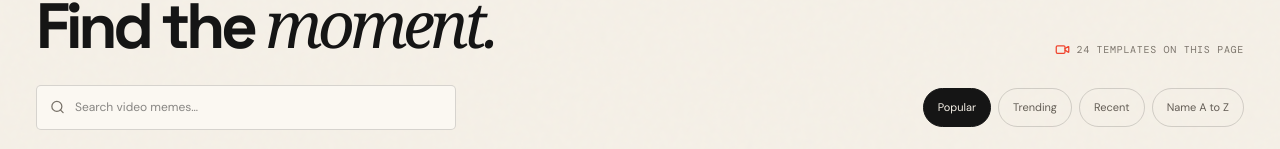
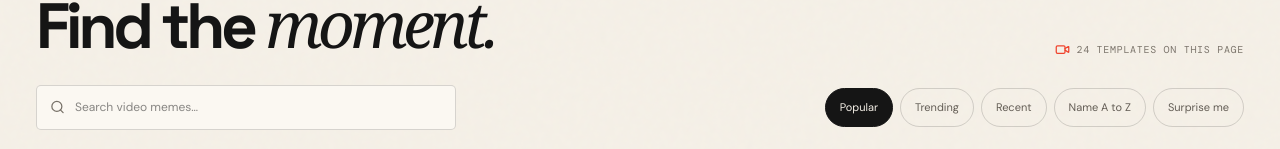
Before and after one commit to RAJ-SUHANDANI/MemeIsMine, a Next.js app: page /video-templates in a window 1280 px wide. Shown: the part 590-739 px from the top of the page. Built offline with nearby package versions, Linux system fonts and the light colour scheme; no server answers.

Commit message:
Add a working Surprise Me video template filter

```diff
--- a/src/app/video-templates/page.tsx
+++ b/src/app/video-templates/page.tsx
@@ -16,6 +16,7 @@ const filters = [
   { key: "trending", label: "Trending" },
   { key: "recent", label: "Recent" },
   { key: "name", label: "Name A to Z" },
+  { key: "surprise", label: "Surprise me" },
 ];
 function sourceUrl(template: VideoTemplate, fresh = false, referrer?: string) {
   const page = referrer ?? template.sourcePage;
@@ -182,6 +183,7 @@ export default function VideoTemplatesPage() {
   const [debouncedQuery, setDebouncedQuery] = useState("");
   const [page, setPage] = useState(1);
   const [totalPages, setTotalPages] = useState(1);
+  const [surpriseSeed, setSurpriseSeed] = useState(() => Math.floor(Math.random() * 2147483647));
   const [loading, setLoading] = useState(true);
   const [error, setError] = useState("");
   useEffect(() => {
@@ -194,6 +196,7 @@ export default function VideoTemplatesPage() {
     setLoading(true);
     setError("");
     const params = new URLSearchParams({ page: String(page), limit: "24", sort: filter });
+    if (filter === "surprise") params.set("seed", String(surpriseSeed));
     if (debouncedQuery) params.set("q", debouncedQuery);
     fetch("/api/video-templates?" + params.toString(), { signal: controller.signal })
       .then(async (response) => {
@@ -210,8 +213,12 @@ export default function VideoTemplatesPage() {
       })
       .finally(() => { if (alive) setLoading(false); });
     return () => { alive = false; controller.abort(); };
-  }, [page, filter, debouncedQuery]);
-  function chooseFilter(key: string) { setFilter(key); setPage(1); }
+  }, [page, filter, debouncedQuery, surpriseSeed]);
+  function chooseFilter(key: string) {
+    setFilter(key);
+    setPage(1);
+    if (key === "surprise") setSurpriseSeed((seed) => (seed + 104729) % 2147483647);
+  }
   return <main className="paper-noise video-templates-page">
     <SiteHeader/>
     <section className="page-hero video-hero"><div className="container video-hero-grid">
```
